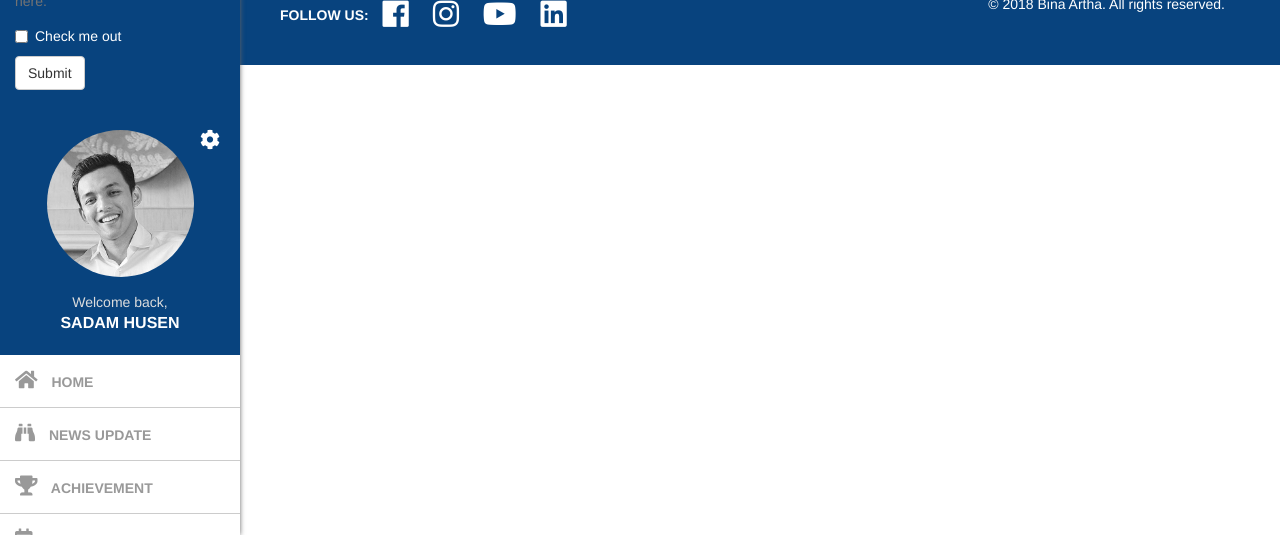
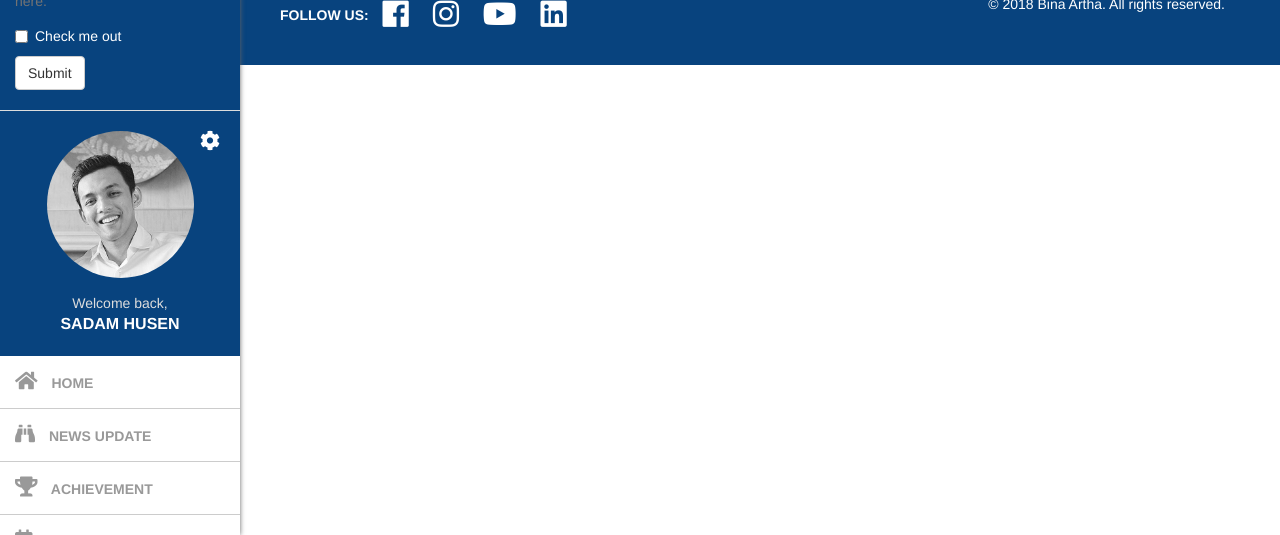
Before and after one commit to kemtol/Bina-Artha, a Jekyll site: the page built from about.md, in a window 1280 px wide. Shown: the part 365-900 px from the top of the page. Built offline with Jekyll 4.4.1, drawn with Linux system fonts in a browser that asks for light colours; nearby versions of some CDN libraries.

Commit message:
Update leftmenu.html

```diff
--- a/_includes/leftmenu.html
+++ b/_includes/leftmenu.html
@@ -5,7 +5,7 @@
         <img src="{{site.url}}/images/logo.jpg" />
       </div>
       <!-- sebelum login -->
-      <div class="col-xs-12 user-box">
+      <div class="col-xs-12 user-box" style="margin-bottom:1px">
         <form>
           <div class="form-group">
             <label for="exampleInputEmail1">Email address</label>
```
